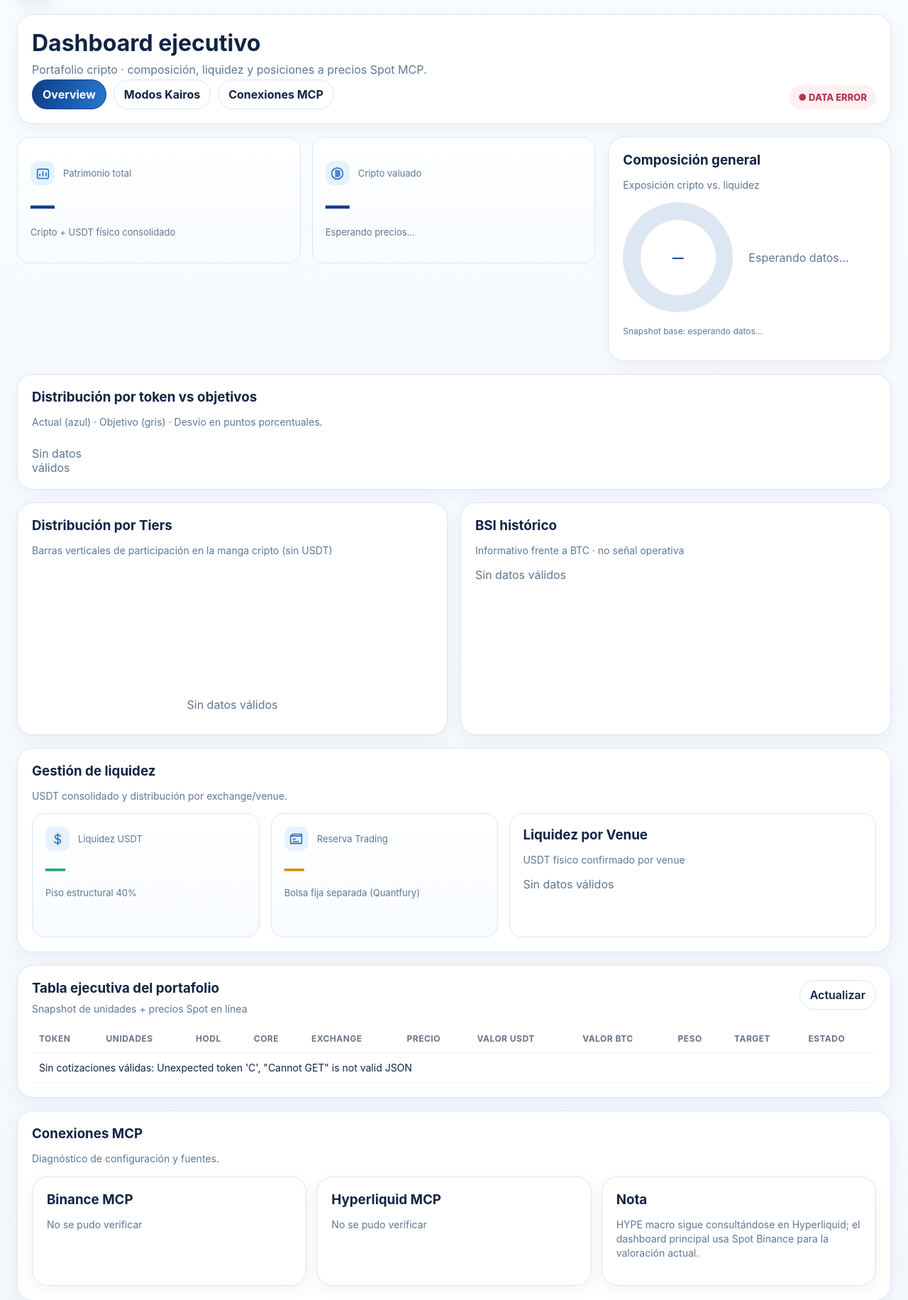
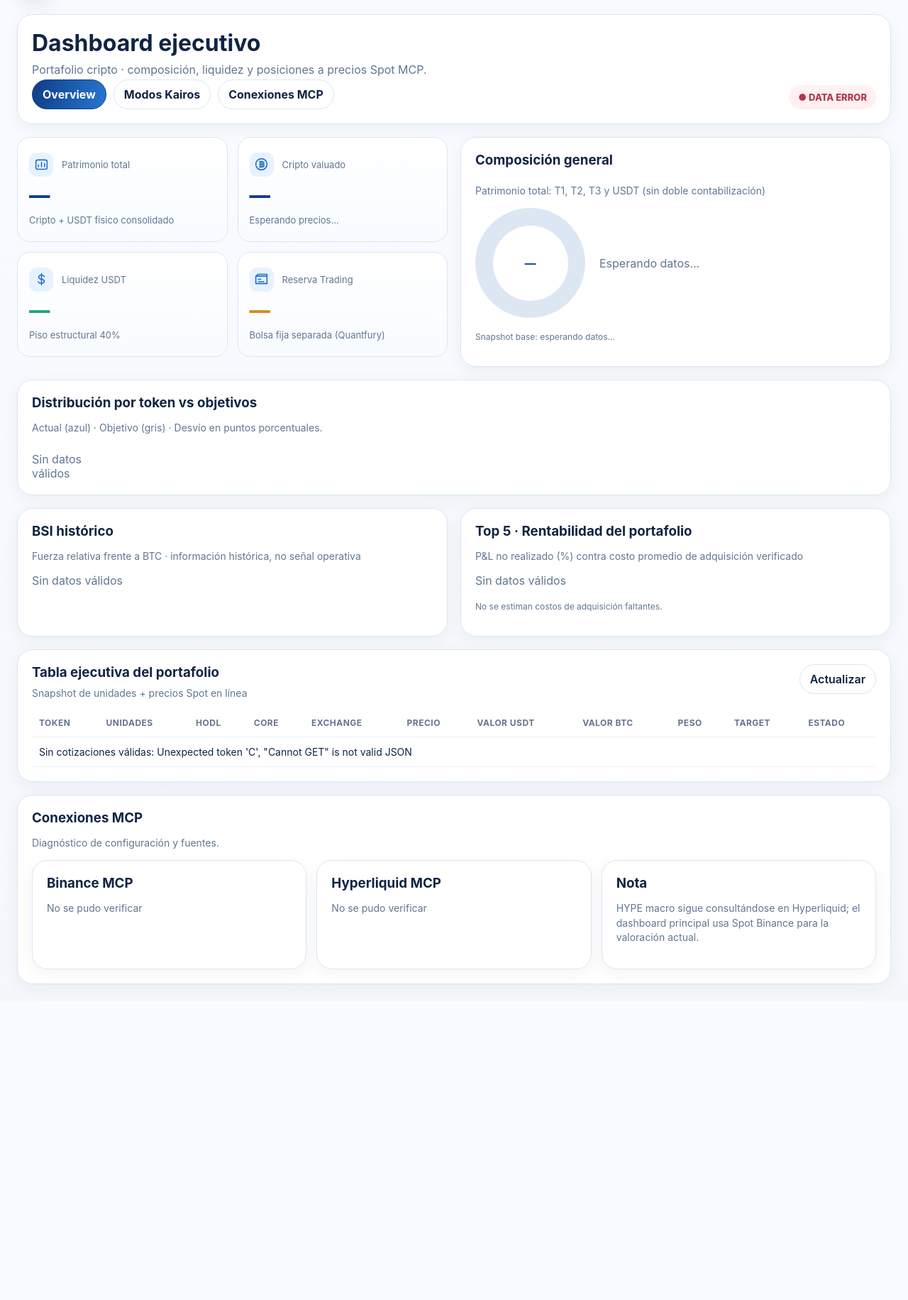
Before and after one commit to cgarratt/KairosWeb, a Python web app: template templates/index.html in a window 1280 px wide. Shown: the part 77-1909 px from the top of the page at 71% size. After the commit the page ends 1466 px from the top, so only its background shows below. Run offline with Jinja, Linux system fonts and the light colour scheme; the template is opened without the code that fills it, so the values that code supplies are empty.

Commit message:
Add files via upload

```diff
--- /dev/null
+++ b/data/cost_basis_verified.json
@@ -0,0 +1 @@
+{"basis":"Average acquisition cost per token in USDT, user/exchange verified, net of fees","as_of":null,"prices":{}}
--- a/templates/index.html
+++ b/templates/index.html
@@ -15,16 +15,17 @@
     <div class="badge info" id="live-badge">● Consultando mercado…</div>
   </section>
 
-  <section class="span-8">
+  <section class="span-6 four-kpis">
     <div class="kpis kpis-compact">
       <article class="kpi primary"><div class="label">{{ metric_icon("Patrimonio total") }}Patrimonio total</div><div class="value" id="total">—</div><div class="help">Cripto + USDT físico consolidado</div></article>
       <article class="kpi primary"><div class="label">{{ metric_icon("Cripto valuado") }}Cripto valuado</div><div class="value" id="crypto">—</div><div class="help" id="crypto-help">Esperando precios…</div></article>
+      <article class="kpi ok"><div class="label">{{ metric_icon("Liquidez USDT") }}Liquidez USDT</div><div class="value" id="usdt">—</div><div class="help" id="usdt-help">Piso estructural 40%</div></article>
+      <article class="kpi warn"><div class="label">{{ metric_icon("Reserva Trading") }}Reserva Trading</div><div class="value" id="reserve">—</div><div class="help">Bolsa fija separada (Quantfury)</div></article>
     </div>
   </section>
-
-  <section class="panel span-4">
+  <section class="panel span-6 composition-panel">
     <h3>Composición general</h3>
-    <p class="sub">Exposición cripto vs. liquidez</p>
+    <p class="sub">Patrimonio total: T1, T2, T3 y USDT (sin doble contabilización)</p>
     <div class="donut-layout"><div class="portfolio-donut" id="portfolio-donut"><div class="portfolio-donut-center" id="donut-value">—</div></div><div class="legend-col" id="comp-legend"><span class="muted">Esperando datos…</span></div></div>
     <p class="footer-note" id="snapshot-note">Snapshot base: esperando datos…</p>
   </section>
@@ -35,32 +36,16 @@
     <div class="token-comparison" id="token-comparison">Calculando…</div>
   </section>
   <section class="panel span-6">
-    <h3>Distribución por Tiers</h3>
-    <p class="sub">Barras verticales de participación en la manga cripto (sin USDT)</p>
-    <div class="tiers-vertical" id="tiers-vertical">Calculando…</div>
+    <h3>BSI histórico</h3>
+    <p class="sub">Fuerza relativa frente a BTC · información histórica, no señal operativa</p>
+    <div class="bar-list" id="bsi-bars"><div class="muted">Calculando…</div></div>
   </section>
   <section class="panel span-6">
-    <h3>BSI histórico</h3>
-    <p class="sub">Informativo frente a BTC · no señal operativa</p>
-    <div class="bar-list" id="bsi-bars"><div class="muted">Calculando…</div></div>
+    <h3>Top 5 · Rentabilidad del portafolio</h3>
+    <p class="sub">P&L no realizado (%) contra costo promedio de adquisición verificado</p>
+    <div class="bar-list" id="profit-bars"><div class="muted">Calculando…</div></div>
+    <p class="footer-note" id="profit-note">No se estiman costos de adquisición faltantes.</p>
   </section>
-
-  <section class="panel span-12">
-    <h3>Gestión de liquidez</h3>
-    <p class="sub">USDT consolidado y distribución por exchange/venue.</p>
-    <div class="liquidity-grid" style="margin-top:10px">
-      <div class="liquidity-kpis">
-        <article class="kpi ok"><div class="label">{{ metric_icon("Liquidez USDT") }}Liquidez USDT</div><div class="value" id="usdt">—</div><div class="help" id="usdt-help">Piso estructural 40%</div></article>
-        <article class="kpi warn"><div class="label">{{ metric_icon("Reserva Trading") }}Reserva Trading</div><div class="value" id="reserve">—</div><div class="help">Bolsa fija separada (Quantfury)</div></article>
-      </div>
-      <div class="panel nested-panel">
-        <h3>Liquidez por Venue</h3>
-        <p class="sub">USDT físico confirmado por venue</p>
-        <div class="bar-list" id="venue-bars"><div class="muted">Calculando…</div></div>
-      </div>
-    </div>
-  </section>
-
 
   <section class="panel span-12">
     <div class="hero" style="align-items:flex-start">
@@ -96,6 +81,16 @@
 @media(max-width:1100px){.token-comparison{grid-template-columns:repeat(6,minmax(0,1fr))}.liquidity-grid{grid-template-columns:1fr}}@media(max-width:680px){.token-comparison{grid-template-columns:repeat(3,minmax(0,1fr))}.vbars{height:155px}.liquidity-kpis{grid-template-columns:1fr}.kpis-compact{grid-template-columns:1fr}}
 .kpis-compact{grid-template-columns:repeat(2,minmax(0,1fr));}.liquidity-grid{align-items:stretch}.liquidity-kpis{display:grid;grid-template-columns:repeat(2,minmax(0,1fr));gap:16px}.nested-panel{background:#fff;border:1px solid #dce7f6;border-radius:18px;padding:18px}@media(max-width:900px){.liquidity-kpis{grid-template-columns:1fr}.kpis-compact{grid-template-columns:1fr}}
 .token-comparison{display:flex;flex-direction:column;gap:12px;margin-top:16px}.token-compare-item{display:grid;grid-template-columns:135px 1fr 190px;gap:12px;align-items:center;font-size:13px}.token-compare-track{height:27px;border-radius:7px;background:#f0f4fa;position:relative;overflow:hidden}.token-compare-actual,.token-compare-target{position:absolute;left:0;height:10px;border-radius:6px}.token-compare-actual{top:2px;background:#2876cc}.token-compare-target{bottom:2px;background:#b5c6de}.tiers-vertical{display:flex;justify-content:space-around;gap:25px;align-items:end;height:215px;padding:12px}.tier-col{width:30%;height:100%;display:flex;flex-direction:column;align-items:center;gap:6px}.tier-col-bars{display:flex;align-items:end;justify-content:center;gap:12px;flex:1;width:100%;border-bottom:1px solid #cbd7e5}.tier-col-bar{width:35px;border-radius:5px 5px 0 0}.tier-col-bar.actual{background:#2678ce}.tier-col-bar.goal{background:#c0cedf}.tier-col small{white-space:nowrap;color:#617089}@media(max-width:650px){.token-compare-item{grid-template-columns:85px 1fr;}.token-compare-item>span{grid-column:2}.tier-col-bar{width:24px}}
+
+/* v4.1.6: cuatro tarjetas juntas y composición consolidada */
+.four-kpis .kpis-compact{display:grid;grid-template-columns:repeat(2,minmax(0,1fr));gap:14px}
+.four-kpis .kpi{min-height:148px;padding:16px;justify-content:center}
+.four-kpis .kpi .value{font-size:clamp(22px,2.3vw,32px)}
+.composition-panel{display:flex;flex-direction:column;justify-content:center;min-height:318px}
+.composition-panel .donut-layout{flex:1;align-items:center;gap:20px}
+.composition-panel .legend-col{min-width:125px;line-height:1.9}
+@media(max-width:850px){.four-kpis,.composition-panel{grid-column:span 12}}
+@media(max-width:480px){.four-kpis .kpis-compact{grid-template-columns:repeat(2,minmax(0,1fr));gap:8px}.four-kpis .kpi{min-height:116px;padding:10px}.four-kpis .kpi .value{font-size:21px}.composition-panel .donut-layout{flex-wrap:wrap}}
 </style>
 <script>
 const $=id=>document.getElementById(id);const TOKEN_LOGOS = {"BTC": "https://cryptologos.cc/logos/bitcoin-btc-logo.png", "ETH": "https://cryptologos.cc/logos/ethereum-eth-logo.png", "SOL": "https://cryptologos.cc/logos/solana-sol-logo.png", "LINK": "https://cryptologos.cc/logos/chainlink-link-logo.png", "HYPE": "https://cryptologos.cc/logos/hyperliquid-hype-logo.png", "HBAR": "https://cryptologos.cc/logos/hedera-hbar-logo.png", "SUI": "https://cryptologos.cc/logos/sui-sui-logo.png", "ONDO": "https://cryptologos.cc/logos/ondo-finance-ondo-logo.png", "PUMP": "https://cryptologos.cc/logos/pump-fun-pump-logo.png", "PLUME": "https://cryptologos.cc/logos/plume-plume-logo.png", "PEPE": "https://cryptologos.cc/logos/pepe-pepe-logo.png", "VIRTUAL": "https://cryptologos.cc/logos/virtual-protocol-virtual-logo.png", "USDT": "https://cryptologos.cc/logos/tether-usdt-logo.png"};
@@ -152,17 +147,39 @@ function setBars(id, items, maxValue){const wrap=$(id);wrap.innerHTML='';if(!ite
 async function loadSources(){try{const r=await fetch('/api/mcp-status',{cache:'no-store'});const d=await r.json();$('src-binance').textContent=d.binance_configured?'URL configurada y lista para consultas.':'URL NO configurada.';$('src-hl').textContent=d.hyperliquid_configured?'URL configurada para histórico macro HYPE.':'URL NO configurada.';}catch(e){$('src-binance').textContent='No se pudo verificar';$('src-hl').textContent='No se pudo verificar';}}
 function renderForecastLine(sc){const container=$('forecast-line'); if(!sc.length){container.textContent='Sin escenarios';return;}const v=sc.map(x=>x.portfolio_value),lo=Math.min(...v),hi=Math.max(...v),range=Math.max(1,hi-lo);const pts=sc.map((x,i)=>`${24+i*104},${142-(x.portfolio_value-lo)/range*118}`).join(' ');container.innerHTML=`<svg viewBox="0 0 470 170" role="img" aria-label="Sensibilidad del portafolio ante cinco escenarios BTC"><line x1="24" x2="440" y1="83" y2="83" stroke="#cad7e7" stroke-dasharray="5 4"/><polyline points="${pts}" fill="none" stroke="#246bd1" stroke-width="4" stroke-linejoin="round"/>${sc.map((x,i)=>{const y=142-(x.portfolio_value-lo)/range*118;return `<circle cx="${24+i*104}" cy="${y}" r="5" fill="#246bd1"/><text x="${24+i*104}" y="${Math.max(13,y-12)}" text-anchor="middle" font-size="10" fill="#334865">${x.portfolio_change_pct>0?'+':''}${num(x.portfolio_change_pct,2)}%</text>`}).join('')}</svg><div class="line-chart-labels">${sc.map(x=>`<span>${x.btc_change_pct>0?'+':''}${x.btc_change_pct}%</span>`).join('')}</div>`;}
 async function refreshData(){try{const r=await fetch('/api/portfolio',{cache:'no-store'});const d=await r.json();if(!r.ok||d.status!=='OK') throw new Error(d.reason||'Sin respuesta válida');$('live-badge').className='badge ok';$('live-badge').textContent='● LIVE MCP';$('total').textContent=money(d.total_value);$('crypto').textContent=money(d.crypto_value);$('crypto-help').textContent=`${pct(d.crypto_pct*100)} del patrimonio`; $('usdt').textContent=money(d.usdt_total);$('usdt-help').textContent=`${pct(d.usdt_pct*100)} del patrimonio · piso 40%`; $('reserve').textContent=money(d.trading_reserve);$('snapshot-note').textContent=`Snapshot ${d.snapshot_date} · Binance observado: ${new Date(d.observed_at).toLocaleString('es-PE',{timeZone:'America/Lima'})}`;
-$('portfolio-donut').style.background=`conic-gradient(#246bd1 0 ${d.crypto_pct*100}%, #24a77e ${d.crypto_pct*100}% 100%)`;
-$('donut-value').textContent=pct(d.crypto_pct*100)+' cripto';
-$('comp-legend').innerHTML=`<div><span class="legend-dot" style="background:#246bd1"></span>Cripto ${pct(d.crypto_pct*100)}</div><div><span class="legend-dot" style="background:#24a77e"></span>USDT ${pct(d.usdt_pct*100)}</div>`;
+const slices=[
+  {tier:'T1',color:'#2c73d2'},
+  {tier:'T2',color:'#64a5eb'},
+  {tier:'T3',color:'#a88de3'}
+].map(item=>({ ...item, value:(d.rows||[]).filter(r=>r.tier===item.tier).reduce((sum,r)=>sum+Number(r.value||0),0)}));
+const total=Number(d.total_value)||0;
+const cash=Number(d.usdt_total)||0;
+let cumulative=0;
+const stops=slices.concat([{tier:'USDT',color:'#20b68b',value:cash}]).map(item=>{
+ const from=cumulative; cumulative+=total?item.value/total*100:0;
+ return `${item.color} ${from.toFixed(5)}% ${cumulative.toFixed(5)}%`;
+});
+$('portfolio-donut').style.background=`conic-gradient(${stops.join(',')})`;
+$('donut-value').textContent=money(d.total_value);
+$('comp-legend').replaceChildren();
+slices.concat([{tier:'USDT',color:'#20b68b',value:cash}]).forEach(item=>{
+ const row=document.createElement('div');row.className='composition-legend-row';
+ const dot=document.createElement('span');dot.className='legend-dot';dot.style.background=item.color;
+ const value=document.createElement('span');value.textContent=`${item.tier} ${pct(total?item.value/total*100:0)} · ${money(item.value)}`;
+ row.append(dot,value);$('comp-legend').append(row);
+});
 const rows=[...d.rows].sort((a,b)=>b.value-a.value);
-renderTokenComparison(rows);renderTierVertical(rows);
-setBars('venue-bars', Object.entries(d.liquidity_venues).filter(x=>x[1]>0).sort((a,b)=>b[1]-a[1]).map(([k,v])=>({label:k,value:v,display:money(v),tone:'ok'})));
+renderTokenComparison(rows);
 const bsi=(d.bsi_historical?.rows||[]).filter(x=>x.bsi!==null).slice(0,6);setBars('bsi-bars', bsi.map(x=>({label:x.token,value:Math.abs(x.bsi),display:(x.bsi>0?'+':'')+num(x.bsi,1)+'%',tone:x.bsi>20?'warn':x.bsi>=0?'ok':'danger'})));
+const profit=d.profitability||{};
+const winners=profit.top5||[];
+if(winners.length){setBars('profit-bars', winners.map(x=>({label:x.token,value:Math.abs(x.pnl_pct),display:(x.pnl_pct>=0?'+':'')+num(x.pnl_pct,1)+'% · '+money(x.pnl_usdt),tone:x.pnl_pct>=0?'ok':'danger'})));}
+else {$('profit-bars').textContent='Sin costos promedio certificados. Registrar costos de adquisición para calcular rentabilidad real.';}
+$('profit-note').textContent=`${profit.verified_count||0} de ${d.rows.length} tokens con costos certificados · Ranking solo entre datos disponibles.`;
 const btcPrice=rows.find(r=>r.token==='BTC')?.price; if(!Number.isFinite(btcPrice)||btcPrice<=0)throw Error('Precio BTC inválido');
 $('positions').innerHTML=rows.map(r=>`<tr><td>${tokenHtml(r.token)}<div class="muted">${r.tier}</div></td><td>${num(r.units,r.units>100000?0:5)}</td><td>${num(r.hodl_units,r.units>100000?0:5)}</td><td>${num(r.core_units,r.units>100000?0:5)}</td><td>${num(r.exchange_units,r.units>100000?0:5)}</td><td>${r.price>=1?money(r.price,2):money(r.price,6)}</td><td>${money(r.value)}</td><td>${num(r.value / btcPrice,8)} BTC</td><td>${pct(r.weight*100)}</td><td>${pct(r.target*100)}</td><td><span class="pill ${r.status}">${r.status}</span></td></tr>`).join('');
 $('positions-total').innerHTML=`<tr style="font-weight:800;background:#edf4fc"><td colspan="6">Total patrimonio (incluye USDT)</td><td>${money(d.total_value)}</td><td>${num(d.total_value/btcPrice,8)} BTC</td><td>100% patrimonio</td><td colspan="2">Snapshot + MCP</td></tr>`;
-}catch(e){$('positions-total').innerHTML='';$('live-badge').className='badge danger';$('live-badge').textContent='● DATA ERROR';$('positions').innerHTML=`<tr><td colspan="11">Sin cotizaciones válidas: ${e.message}</td></tr>`;['venue-bars','bsi-bars','token-comparison','tiers-vertical'].forEach(id=>$(id).innerHTML='<div class="muted">Sin datos válidos</div>');}}
+}catch(e){$('positions-total').innerHTML='';$('live-badge').className='badge danger';$('live-badge').textContent='● DATA ERROR';$('positions').innerHTML=`<tr><td colspan="11">Sin cotizaciones válidas: ${e.message}</td></tr>`;['bsi-bars','profit-bars','token-comparison'].forEach(id=>$(id).innerHTML='<div class="muted">Sin datos válidos</div>');}}
 loadSources();refreshData();
 </script>
 {% endblock %}
```
Also changed, not shown: app.py (+32 -0 lines), data/integral_portfolio_reference.json (added, +36 -0 lines), templates/portfolio_integral.html (added, +21 -0 lines), README.md.
